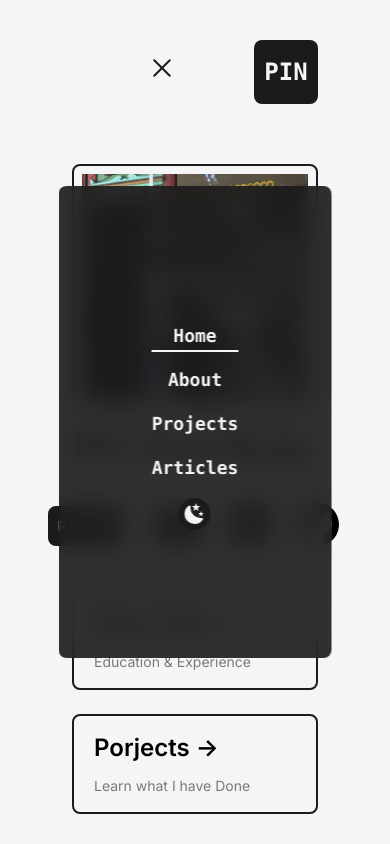
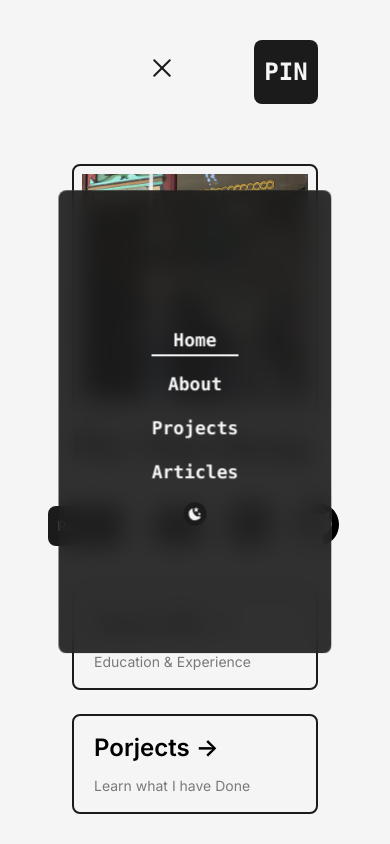
Before and after one commit to tg623623nana/tg623623nana.github.io, a Next.js app: page / in a window 390 px wide. Both pictures are taken after a click on the button 162 px from the left and 68 px from the top of the page. Shown: the top 844 px of the page. Built offline with nearby package versions, Linux system fonts and the light colour scheme.

Commit message:
feat:last try

```diff
--- a/src/app/components/NavBar.js
+++ b/src/app/components/NavBar.js
@@ -98,7 +98,7 @@ const NavBar = () => {
 
                 <motion.div
                 initial={{scale:0, opacity:0, x:"-50%", y:"-50%"}}
-                animate={{scale:1, opacity:1}}
+                animate={{scale:1, opacity:1, }}
                 className='min-w-[70vw] flex text-center justify-center item-center fixed top-1/2 left-1/2 -translate-x-1/2 -translate-y-1/2
             bg-dark/90 dark:bg-light/75 rounded-lg backdrop-blur-md py-32'>
                     <nav className='flex item-center flex-col justify-center'>
@@ -108,7 +108,8 @@ const NavBar = () => {
                         <CustomMobileLink href="/articles" title="Articles" className=''toggle={handleClick}/>
                         <button
                         onClick={() => setMode(mode === "light" ? "dark" : "light")}
-                        className={`mr-auto ml-auto items-center  justify-center rounded-full p-1 mt-2
+                        className={`max-w-[6vw] mr-auto ml-auto items-center  justify-center rounded-full p-1 mt-2
+
                         ${mode === "light" ? "bg-dark text-light" : "bg-light text-dark"}`}
                         >
                         {
```
